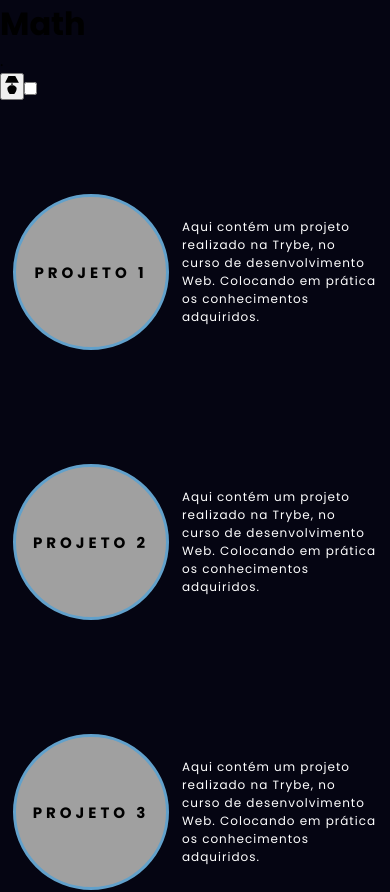
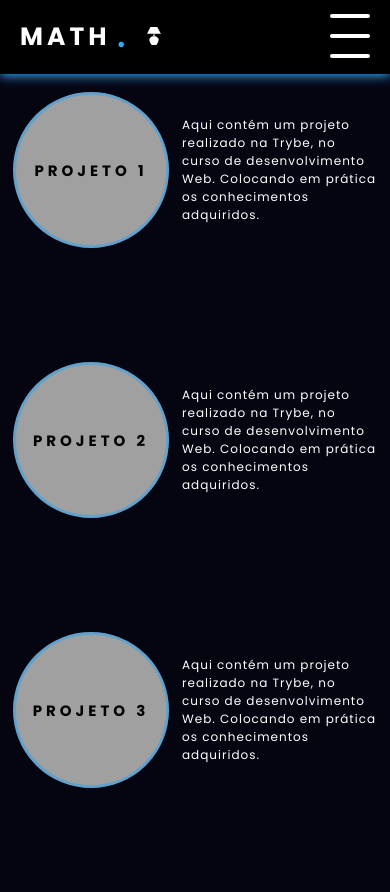
Before and after one commit to Mathluiz23/Portfolio-Math, a React (Create React App) app: page /projetos in a window 390 px wide. Shown: the top 892 px of the page. Built offline with nearby package versions, Linux system fonts and the light colour scheme.

Commit message:
add css header e responsividade

```diff
--- a/src/css/App.css
+++ b/src/css/App.css
@@ -582,6 +582,7 @@ hr {
 
 /* Página de Projetos */
 
+
 .card-container {
   display: flex;
   align-items: center;
--- a/src/css/header.css
+++ b/src/css/header.css
@@ -0,0 +1,260 @@
+
+.header-ligth {
+    z-index: 10;
+    display: flex;
+    position: fixed;
+    background: rgb(255, 255, 255);
+    width: 100%;
+    box-shadow: 0px 6px 5px rgb(180, 180, 180);
+}
+
+.header-ligth p{
+    font-size: 60px;
+    margin: -14px -2px;
+    color: rgb(45, 171, 255);
+}
+
+.header-dark {
+    z-index: 10;
+    display: flex;
+    position: fixed;
+    background: rgb(0, 0, 0);
+    width: 100%;
+    box-shadow: 0px 2px 10px rgb(45, 171, 255);;
+
+}
+
+.header-dark p{
+    font-size: 60px;
+    margin: -14px -2px;
+    color: rgb(45, 171, 255);
+}
+
+.header-container-ligth h1 {
+    font-size: 40px;
+    text-transform: uppercase;
+    letter-spacing: 4px;
+    margin: 8px 8px;
+    margin-left:20px;
+}
+
+.header-container-dark h1 {
+    font-size: 40px;
+    text-transform: uppercase;
+    letter-spacing: 4px;
+    margin: 8px 8px;
+    margin-left:20px;
+    color:white;
+}
+
+.button-select-dark{
+    margin-left: 20px;
+    border-style: none;
+    background-color: rgb(0, 0, 0);
+    color: #ffffff;
+}
+
+.button-select-ligth{
+    margin-left: 20px;
+    border-style: none;
+    background-color: rgb(255, 255, 255);
+}
+
+
+
+
+/* MENU 3 TRAÇOS COM ANIMAÇÃO */
+
+.checkbox {
+    height: 80px;
+    width: 60px;
+    position: fixed;
+    top: 0;
+    right: 0;
+    justify-content: center;
+    cursor: pointer;
+    z-index: 11;
+    transition: 80ms ease-in-out 0s;
+
+}
+
+.checkbox .trace-ligth {
+    width: 50px;
+    height: 4px;
+    background-color: black;
+    position: absolute;
+    border-radius: 10px;
+    transition: 0.8s ease-in-out;
+}
+
+.checkbox .trace-ligth:nth-child(1) {
+    top: 14px;
+    transform: rotate(0);
+}
+
+.checkbox .trace-ligth:nth-child(2) {
+    top: 34px;
+    transform: rotate(0);
+}
+
+.checkbox .trace-ligth:nth-child(3) {
+    top: 54px;
+    transform: rotate(0);
+}
+
+  /* MENU DARK COM TRAÇO BRANCO */
+.checkbox .trace-dark {
+    width: 50px;
+    height: 4px;
+    background-color: rgb(255, 255, 255);
+    position: absolute;
+    border-radius: 10px;
+    transition: 0.8s ease-in-out;
+}
+
+.checkbox .trace-dark:nth-child(1) {
+    top: 14px;
+    transform: rotate(0);
+}
+
+.checkbox .trace-dark:nth-child(2) {
+    top: 34px;
+    transform: rotate(0);
+}
+
+.checkbox .trace-dark:nth-child(3) {
+    top: 54px;
+    transform: rotate(0);
+}
+  /* MENU DARK COM TRAÇO BRANCO */
+
+#toggle {
+    display: none;
+}
+
+/* animação do menu */
+
+#toggle:checked + .checkbox .trace-ligth:nth-child(1) {
+    transform: rotate(45deg);
+    top: 47px;
+
+}
+
+#toggle:checked + .checkbox .trace-ligth:nth-child(2) {
+    transform: translate(-100px);
+    width: 30px;
+    visibility: hidden;
+    opacity: 0;
+}
+
+#toggle:checked + .checkbox .trace-ligth:nth-child(3) {
+    transform: rotate(-45deg);
+    top: 48px;
+}
+
+  /* MENU DARK TRAÇO BRANCO */
+#toggle:checked + .checkbox .trace-dark:nth-child(1) {
+    color: white;
+    transform: rotate(45deg);
+    top: 47px;
+
+}
+
+#toggle:checked + .checkbox .trace-dark:nth-child(2) {
+    color: white;
+    transform: translate(-100px);
+    width: 30px;
+    visibility: hidden;
+    opacity: 0;
+}
+
+#toggle:checked + .checkbox .trace-dark:nth-child(3) {
+    color: white;
+    transform: rotate(-45deg);
+    top: 48px;
+}
+
+  /* MENU BRANCO TRAÇO DARK */
+
+#toggle:checked + .checkbox {
+    background-color: #363636;
+}
+
+#toggle:checked ~ .menu {
+    box-shadow: -120px 100px 20px 1180px #363636;
+    z-index: 1;
+}
+
+#toggle:checked ~ .menu-items {
+    visibility: visible;
+    opacity: 1;
+}
+
+
+
+/* Responsividade */
+
+@media screen and
+(min-width: 200px) and
+(max-width: 640px) {
+
+    .header-ligth p{
+      font-size: 45px;
+      margin: -2px -2px;
+      color: rgb(45, 171, 255);
+    }
+
+    .header-dark p{
+      font-size: 45px;
+      margin: -2px -2px;
+      color: rgb(45, 171, 255);
+    }
+
+    .header-container-ligth h1 {
+      font-size: 25px;
+      text-transform: uppercase;
+      letter-spacing: 4px;
+      margin: 18px 8px;
+      margin-left:20px;
+    }
+
+    .header-container-dark h1 {
+      font-size: 25px;
+      text-transform: uppercase;
+      letter-spacing: 4px;
+      margin: 18px 8px;
+      margin-left:20px;
+      color:white;
+    }
+
+    .button-select-dark{
+      margin-left: 20px;
+      border-style: none;
+      background-color: rgb(0, 0, 0);
+      color: #ffffff;
+    }
+
+    .button-select-ligth{
+      margin-left: 20px;
+      border-style: none;
+      background-color: rgb(255, 255, 255);
+    }
+
+    .checkbox .trace-ligth {
+        width: 40px;
+        height: 4px;
+        background-color: black;
+        position: absolute;
+        border-radius: 10px;
+        transition: 0.8s ease-in-out;
+    }
+
+    .checkbox .trace-dark {
+        width: 40px;
+        height: 4px;
+        background-color: rgb(255, 255, 255);
+        position: absolute;
+        border-radius: 10px;
+        transition: 0.8s ease-in-out;
+    }
+}
```
